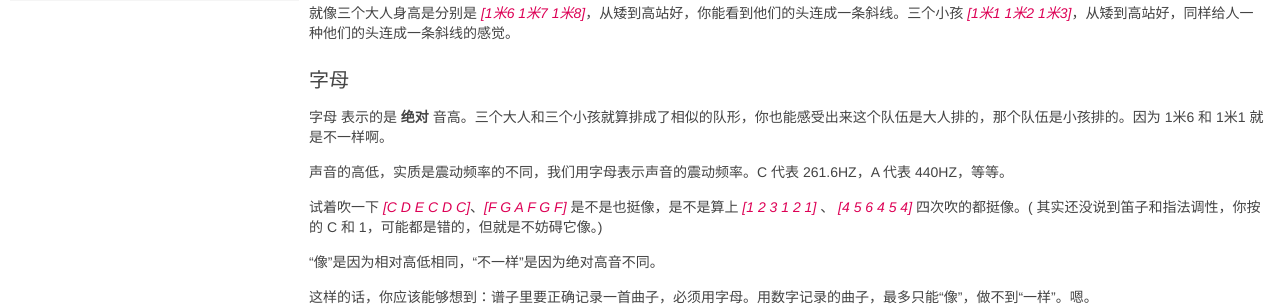
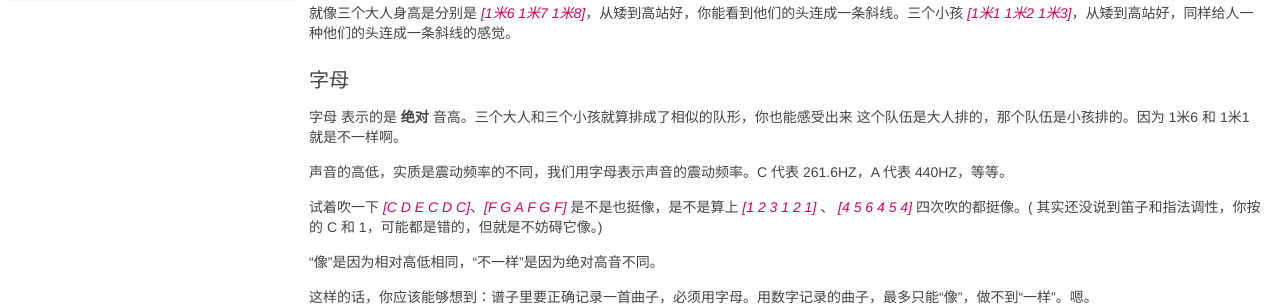
Before and after one commit to playay/playay.github.io, a Jekyll site: the page built from _blogs/2019-05-15-yin-ming-yu-chang-ming.md, in a window 1280 px wide. Shown: the part 571-877 px from the top of the page. Built offline with Jekyll 4.4.1, drawn with Linux system fonts in a browser that asks for light colours; comment, search, counter and statistics services are not loaded.

Commit message:
陶笛日记

```diff
--- a/_blogs/2019-05-15-yin-ming-yu-chang-ming.md
+++ b/_blogs/2019-05-15-yin-ming-yu-chang-ming.md
@@ -32,7 +32,7 @@
 
 ### 字母
 
-字母 表示的是 **绝对** 音高。三个大人和三个小孩就算排成了相似的队形，你也能感受出来这个队伍是大人排的，那个队伍是小孩排的。因为 1米6 和 1米1 就是不一样啊。
+字母 表示的是 **绝对** 音高。三个大人和三个小孩就算排成了相似的队形，你也能感受出来 这个队伍是大人排的，那个队伍是小孩排的。因为 1米6 和 1米1 就是不一样啊。
 
 声音的高低，实质是震动频率的不同，我们用字母表示声音的震动频率。C 代表 261.6HZ，A 代表 440HZ，等等。
 
```
